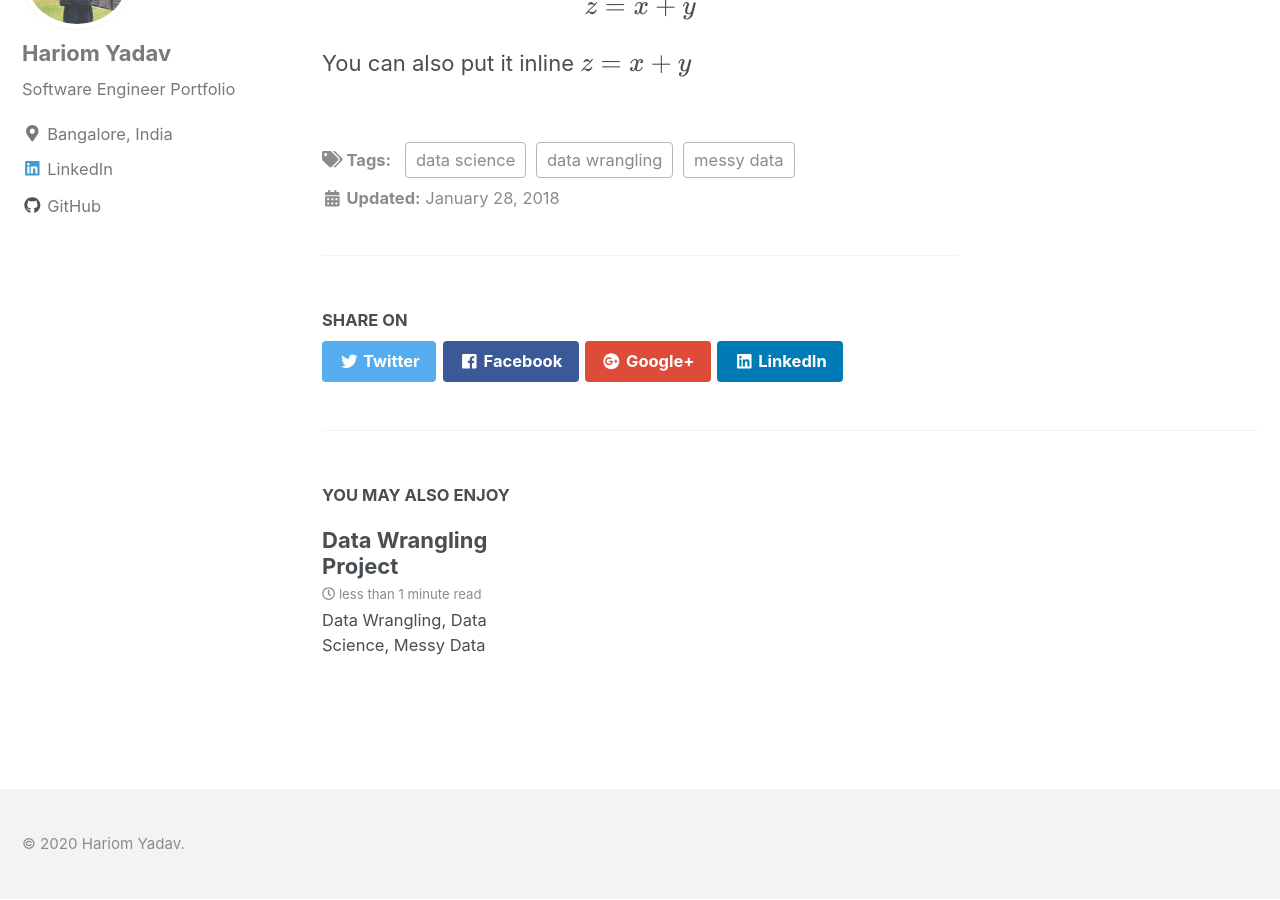
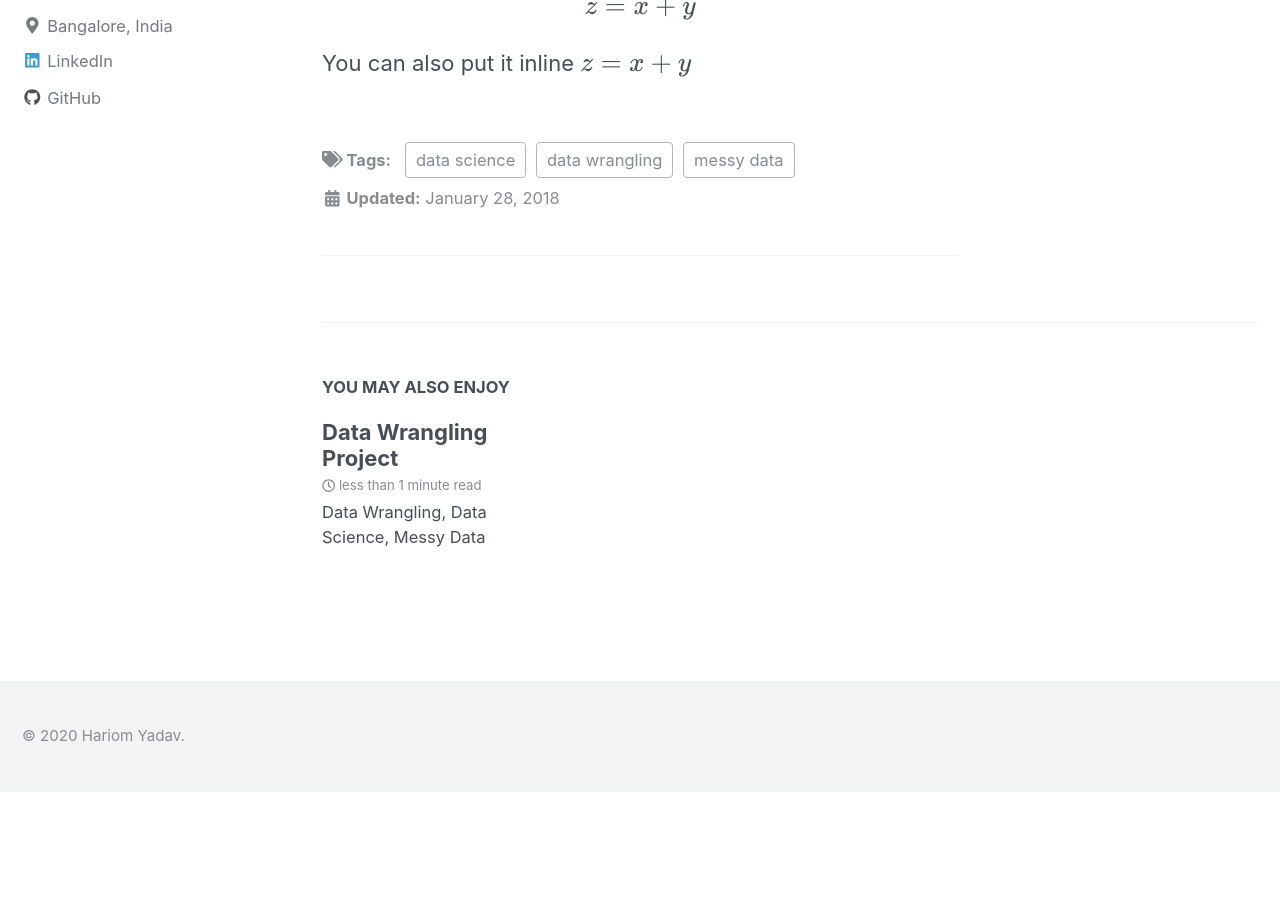
Before and after one commit to hariomyadav/hocyadav.github.io, a Jekyll site: the page built from _posts/2018-01-28-perceptron.md, in a window 1280 px wide and 900 px high, scrolled down 2786 px. Built offline with Jekyll 4.4.1, drawn with Linux system fonts in a browser that asks for light colours; nearby versions of some CDN libraries; formulas are drawn with MathJax 3; after the commit the page ends 3578 px from its top, so only the background shows below that.

Commit message:
share comment

```diff
--- a/_includes/social-share.html
+++ b/_includes/social-share.html
@@ -1,5 +1,5 @@
 <section class="page__share">
-  {% if site.data.ui-text[site.locale].share_on_label %}
+  <!-- {% if site.data.ui-text[site.locale].share_on_label %}
     <h4 class="page__share-title">{{ site.data.ui-text[site.locale].share_on_label | default: "Share on" }}</h4>
   {% endif %}
 
@@ -9,5 +9,5 @@
 
   <a href="https://plus.google.com/share?url={{ page.url | absolute_url | url_encode }}" class="btn btn--google-plus" onclick="window.open(this.href, 'window', 'left=20,top=20,width=500,height=500,toolbar=1,resizable=0'); return false;" title="{{ site.data.ui-text[site.locale].share_on_label | default: 'Share on' }} Google Plus"><i class="fab fa-fw fa-google-plus" aria-hidden="true"></i><span> Google+</span></a>
 
-  <a href="https://www.linkedin.com/shareArticle?mini=true&url={{ page.url | absolute_url | url_encode }}" class="btn btn--linkedin" onclick="window.open(this.href, 'window', 'left=20,top=20,width=500,height=500,toolbar=1,resizable=0'); return false;" title="{{ site.data.ui-text[site.locale].share_on_label | default: 'Share on' }} LinkedIn"><i class="fab fa-fw fa-linkedin" aria-hidden="true"></i><span> LinkedIn</span></a>
+  <a href="https://www.linkedin.com/shareArticle?mini=true&url={{ page.url | absolute_url | url_encode }}" class="btn btn--linkedin" onclick="window.open(this.href, 'window', 'left=20,top=20,width=500,height=500,toolbar=1,resizable=0'); return false;" title="{{ site.data.ui-text[site.locale].share_on_label | default: 'Share on' }} LinkedIn"><i class="fab fa-fw fa-linkedin" aria-hidden="true"></i><span> LinkedIn</span></a> -->
 </section>
```
